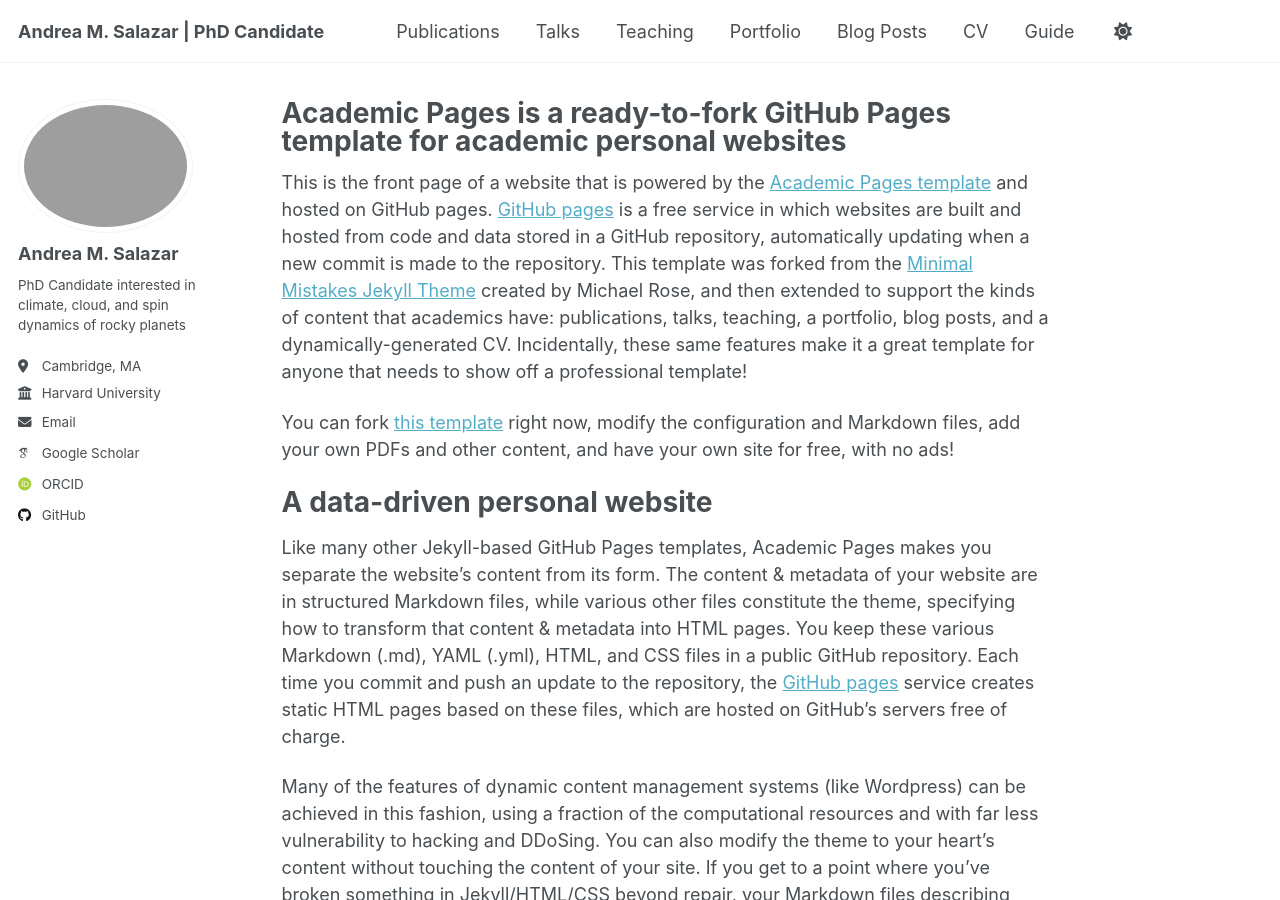
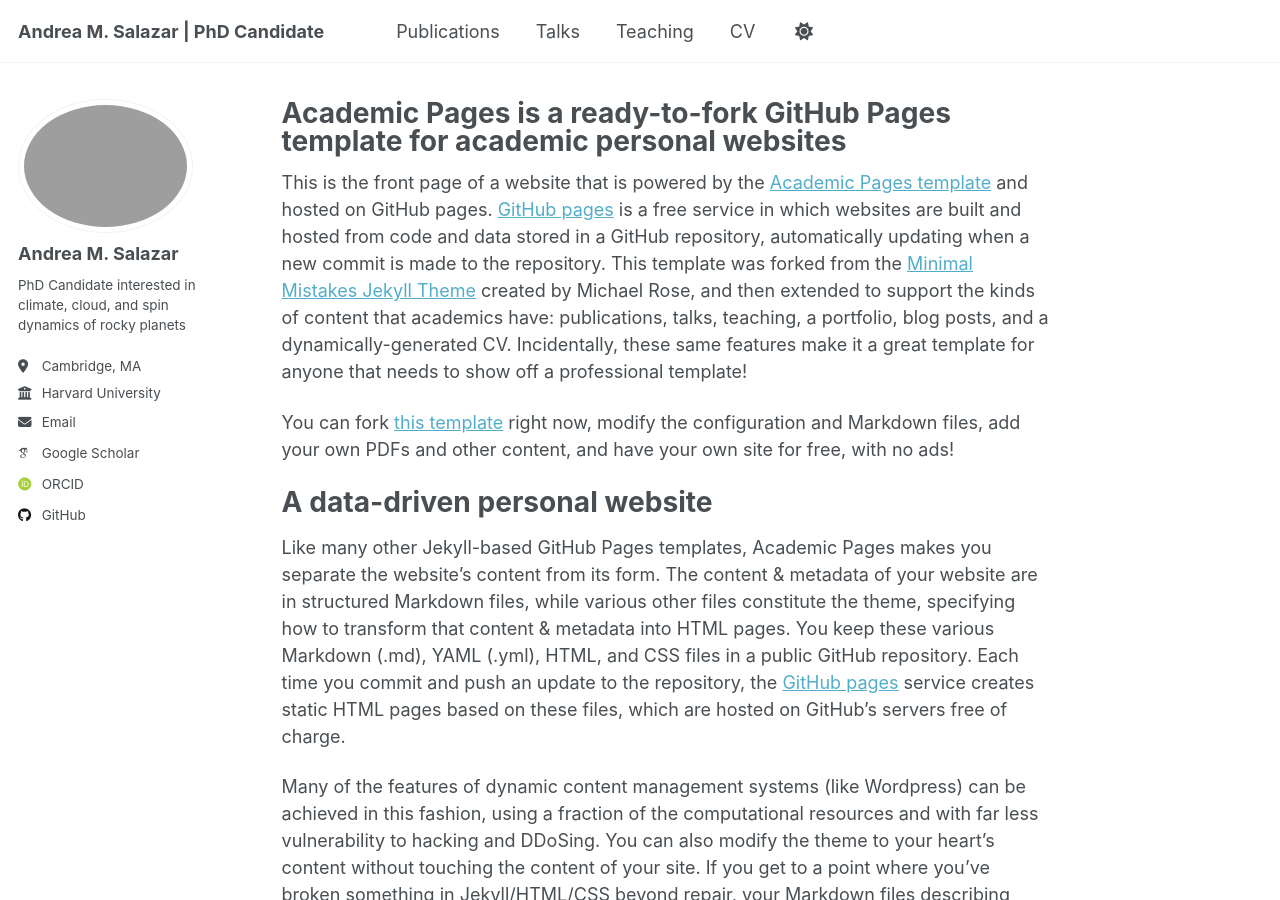
Before and after one commit to andreamsalazar/andreamsalazar.github.io, a Jekyll site: the page built from _pages/about.md, in a window 1280 px wide and 900 px high. Built offline with Jekyll 4.4.1, drawn with Linux system fonts in a browser that asks for light colours; some web fonts are replaced; a script that is not in the unit is left out.

Commit message:
first commit

```diff
--- a/_config.yml
+++ b/_config.yml
@@ -29,7 +29,7 @@ author:
   location         : "Cambridge, MA"
   employer         : "Harvard University"
   uri              : # URL
-  email            : "andreasalazar@g.harvard.edy"
+  email            : "andreasalazar@g.harvard.edu"
 
   # Academic websites
   academia         : # URL
--- a/_data/navigation.yml
+++ b/_data/navigation.yml
@@ -17,17 +17,8 @@ main:
   - title: "Teaching"
     url: /teaching/
 
-  - title: "Portfolio"
-    url: /portfolio/
-
-  - title: "Blog Posts"
-    url: /year-archive/
-
   - title: "CV"
     url: /cv/
 
   # - title: "CV"
   #   url: /cv-json/
-
-  - title: "Guide"
-    url: /markdown/
```
